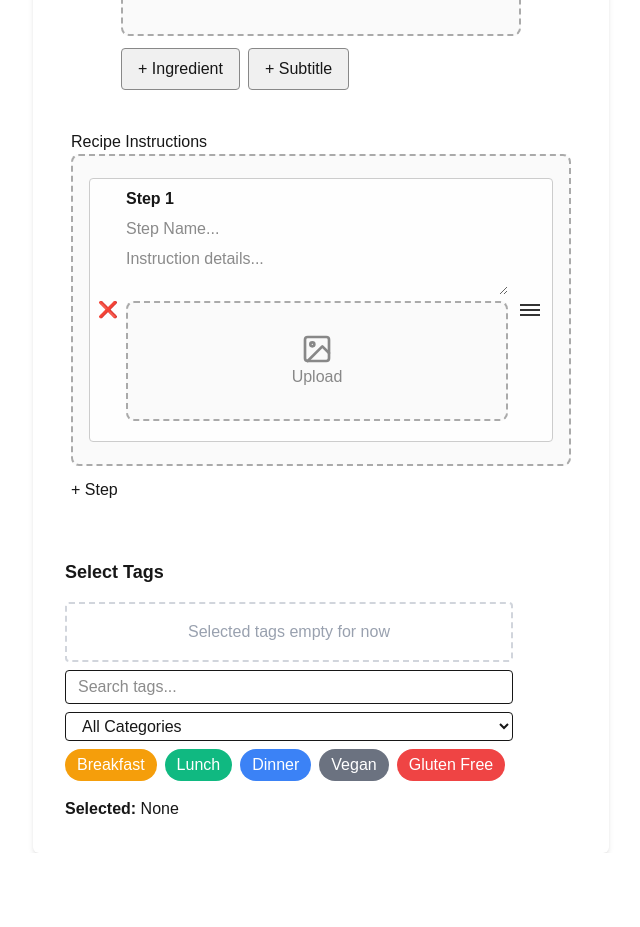
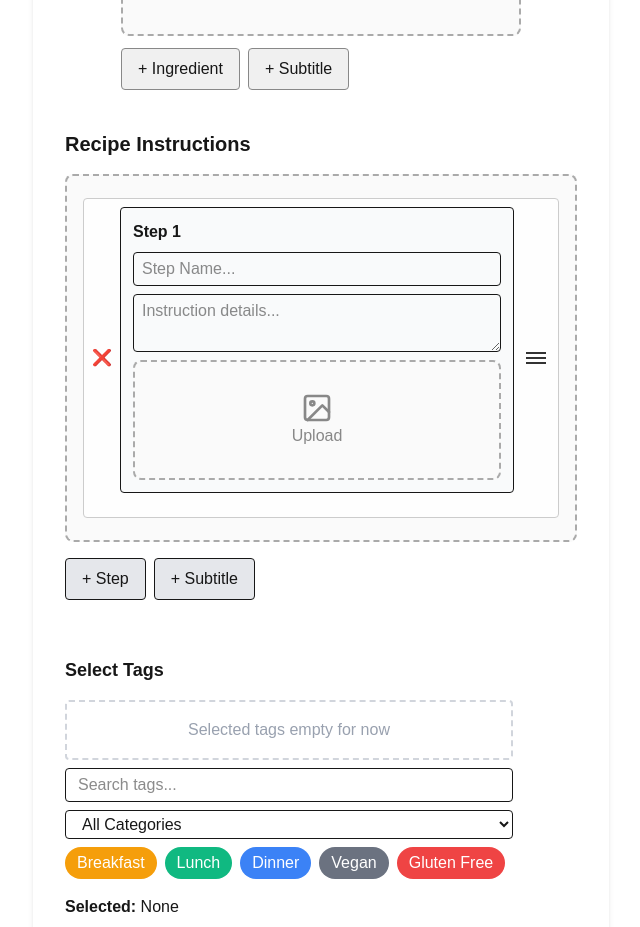
Before and after one commit to roganhope/sehreats2, a Next.js app: page /createrecipe in a window 1280 px wide. Shown: the part 1260-2187 px from the top of the page, without its empty margins (319-959 px from the left). Before the commit the page ends 2113 px from the top, so only its background shows below. Built offline with nearby package versions, Linux system fonts and the light colour scheme.

Commit message:
updated drop zones and global counters

```diff
--- a/src/components/create_recipe/Instructions/InstructionsContainer.jsx
+++ b/src/components/create_recipe/Instructions/InstructionsContainer.jsx
@@ -17,8 +17,8 @@ const InstructionsContainer = () => {
   };
 
   return (
-    <div style={{ maxWidth: "500px", margin: "40px auto" }}>
-      <h2>Recipe Instructions</h2>
+    <div className="max-w-lg mx-auto my-10">
+      <h2 className="text-xl font-semibold mb-4">Recipe Instructions</h2>
 
       <DropZone
         items={steps}
@@ -26,14 +26,31 @@ const InstructionsContainer = () => {
         childrenRenderer={(item, index) => {
           const stepImagesSetter = (newImgs) => setImages(item.id, newImgs);
 
+          // Render differently if it's a subtitle
+          if (item.type === "subtitle") {
+            return (
+              <div
+                className="flex items-center mb-4 p-2 bg-gray-100 rounded"
+                key={item.id}
+              >
+                <input
+                  type="text"
+                  value={item.text || ""}
+                  onChange={(e) =>
+                    updateStep(item.id, { text: e.target.value })
+                  }
+                  placeholder="Subtitle..."
+                  className="flex-1 font-bold px-2 py-1 border rounded"
+                />
+              </div>
+            );
+          }
+
+          // Normal step
           return (
             <div
-              style={{
-                display: "flex",
-                flexDirection: "column",
-                gap: "6px",
-                marginBottom: "12px",
-              }}
+              key={item.id}
+              className="flex flex-col gap-2 mb-4 border rounded p-3 bg-gray-50"
             >
               <strong>Step {index + 1}</strong>
 
@@ -42,6 +59,7 @@ const InstructionsContainer = () => {
                 value={item.name || ""}
                 onChange={(e) => updateStep(item.id, { name: e.target.value })}
                 placeholder="Step Name..."
+                className="border rounded px-2 py-1"
               />
 
               <textarea
@@ -49,6 +67,7 @@ const InstructionsContainer = () => {
                 onChange={(e) => updateStep(item.id, { text: e.target.value })}
                 placeholder="Instruction details..."
                 rows={2}
+                className="border rounded px-2 py-1"
               />
 
               <ImageUploadDropzone
@@ -61,8 +80,19 @@ const InstructionsContainer = () => {
         }}
       />
 
-      <div style={{ marginTop: "12px" }}>
-        <button onClick={() => addStep()}>+ Step</button>
+      <div className="flex gap-2 mt-4">
+        <button
+          onClick={() => addStep("step")}
+          className="px-4 py-2 rounded border bg-gray-200 hover:bg-gray-300"
+        >
+          + Step
+        </button>
+        <button
+          onClick={() => addStep("subtitle")}
+          className="px-4 py-2 rounded border bg-gray-200 hover:bg-gray-300"
+        >
+          + Subtitle
+        </button>
       </div>
     </div>
   );
--- a/src/components/create_recipe/recipeStore.js
+++ b/src/components/create_recipe/recipeStore.js
@@ -1,7 +1,7 @@
 // src/store/useRecipeStore.js
 import { create } from "zustand";
 
-// Simple global counter for stable IDs
+// Global counter for stable IDs
 let idCounter = 0;
 const generateId = () => `item-${++idCounter}`;
 
@@ -15,13 +15,13 @@ export const useRecipeStore = create((set) => ({
   // --- Tags ---
   tags: [],
 
-  // --- Ingredients (initialize with two) ---
+  // --- Ingredients (initialize with two normal ingredients) ---
   ingredients: [
     { id: generateId(), text: "", type: "ingredient" },
     { id: generateId(), text: "", type: "ingredient" },
   ],
 
-  // --- Steps (instructions, initialize with one) ---
+  // --- Steps (instructions, initialize with one normal step) ---
   steps: [{ id: generateId(), type: "step", name: "", text: "", images: [] }],
 
   // --- Setters for basic fields ---
@@ -47,7 +47,7 @@ export const useRecipeStore = create((set) => ({
     set((state) => ({
       ingredients: [
         ...(state.ingredients || []),
-        { id: generateId(), text: "", type },
+        { id: generateId(), text: "", type }, // "ingredient" or "subtitle"
       ],
     })),
 
@@ -66,18 +66,13 @@ export const useRecipeStore = create((set) => ({
       ),
     })),
 
-  addStep: (stepData = {}) =>
+  addStep: (stepType = "step") =>
     set((state) => ({
       steps: [
         ...(state.steps || []),
-        {
-          id: generateId(),
-          type: "step",
-          name: "",
-          text: "",
-          images: [],
-          ...stepData,
-        },
+        stepType === "subtitle"
+          ? { id: generateId(), type: "subtitle", text: "" } // subtitle: only text
+          : { id: generateId(), type: "step", name: "", text: "", images: [] }, // normal step
       ],
     })),
 
```
